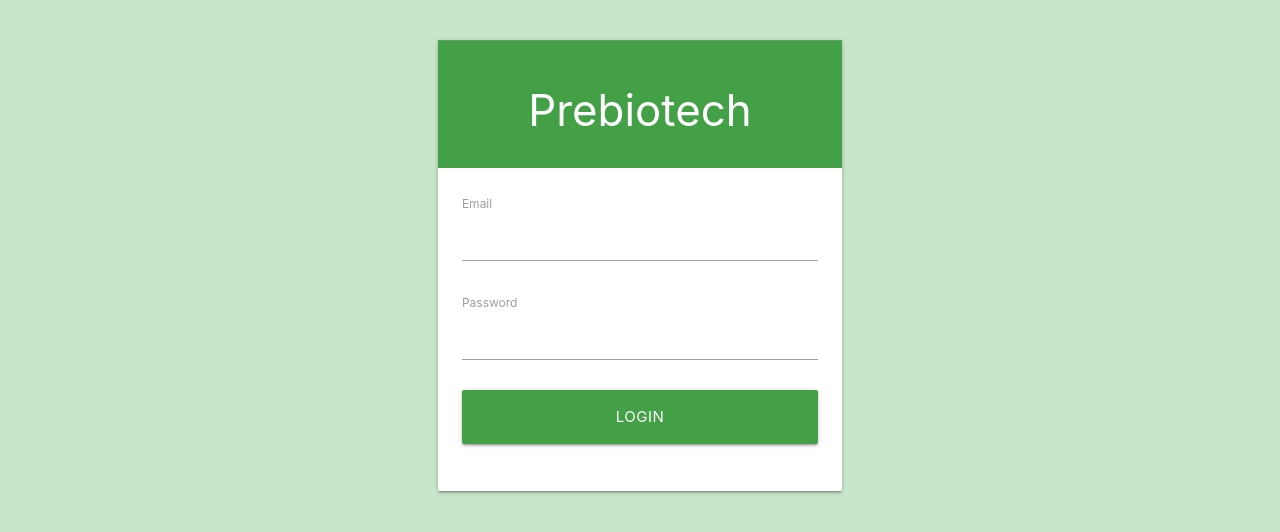
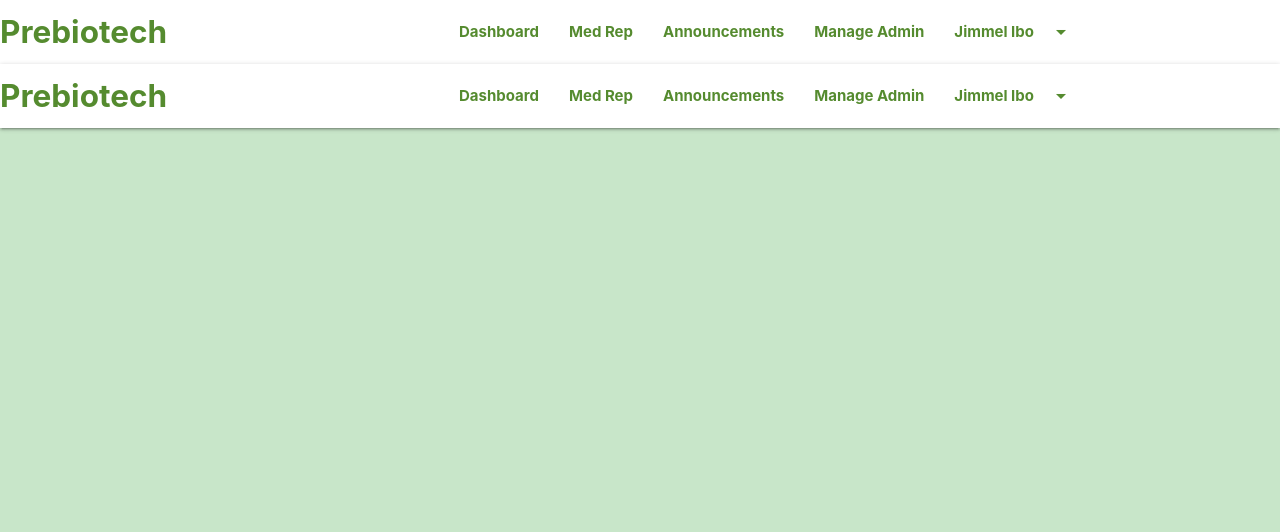
Before and after one commit to jimmelibo1998/sfeda, a React (Create React App) app in the folder client/: page /admin in a window 1280 px wide. Shown: the top 532 px of the page. Built offline with nearby package versions, Linux system fonts and the light colour scheme.

Commit message:
Set up react-router-dom

```diff
--- a/client/src/components/App.js
+++ b/client/src/components/App.js
@@ -9,7 +9,11 @@ class App extends Component {
     return (
       <Router>
         <Fragment>
-          <LoginPage />
+          <NavBar />
+          <Route exact path="/" component={LoginPage} />
+          <Switch>
+            <Route exact path="/admin" component={NavBar} />
+          </Switch>
         </Fragment>
       </Router>
     );
--- a/client/src/components/layout/NavBar.js
+++ b/client/src/components/layout/NavBar.js
@@ -8,42 +8,42 @@ class Navbar extends Component {
     return (
       <Fragment>
         <nav className="white main-nav">
-          <a href="#!" className="brand-logo light-green-text text-darken-3">
+          <Link to="#!" className="brand-logo light-green-text text-darken-3">
             Prebiotech
-          </a>
+          </Link>
           <div className="container">
             <div className="nav-wrapper">
               <ul className="right hide-on-med-and-down">
                 <li>
-                  <a href="#!" className="light-green-text text-darken-3">
+                  <Link to="#!" className="light-green-text text-darken-3">
                     Dashboard
-                  </a>
+                  </Link>
                 </li>
                 <li>
-                  <a href="#!" className="light-green-text text-darken-3">
+                  <Link to="#!" className="light-green-text text-darken-3">
                     Med Rep
-                  </a>
+                  </Link>
                 </li>
                 <li>
-                  <a href="#!" className="light-green-text text-darken-3">
+                  <Link to="#!" className="light-green-text text-darken-3">
                     Announcements
-                  </a>
+                  </Link>
                 </li>
                 <li>
-                  <a href="#!" className="light-green-text text-darken-3">
+                  <Link to="#!" className="light-green-text text-darken-3">
                     Manage Admin
-                  </a>
+                  </Link>
                 </li>
                 <li>
-                  <a
+                  <Link
                     className="dropdown-trigger"
-                    href="#!"
+                    to="#!"
                     data-target="dropdown1"
                     className="light-green-text text-darken-3"
                   >
                     Jimmel Ibo
                     <i className="material-icons right">arrow_drop_down</i>
-                  </a>
+                  </Link>
                 </li>
               </ul>
             </div>
```
